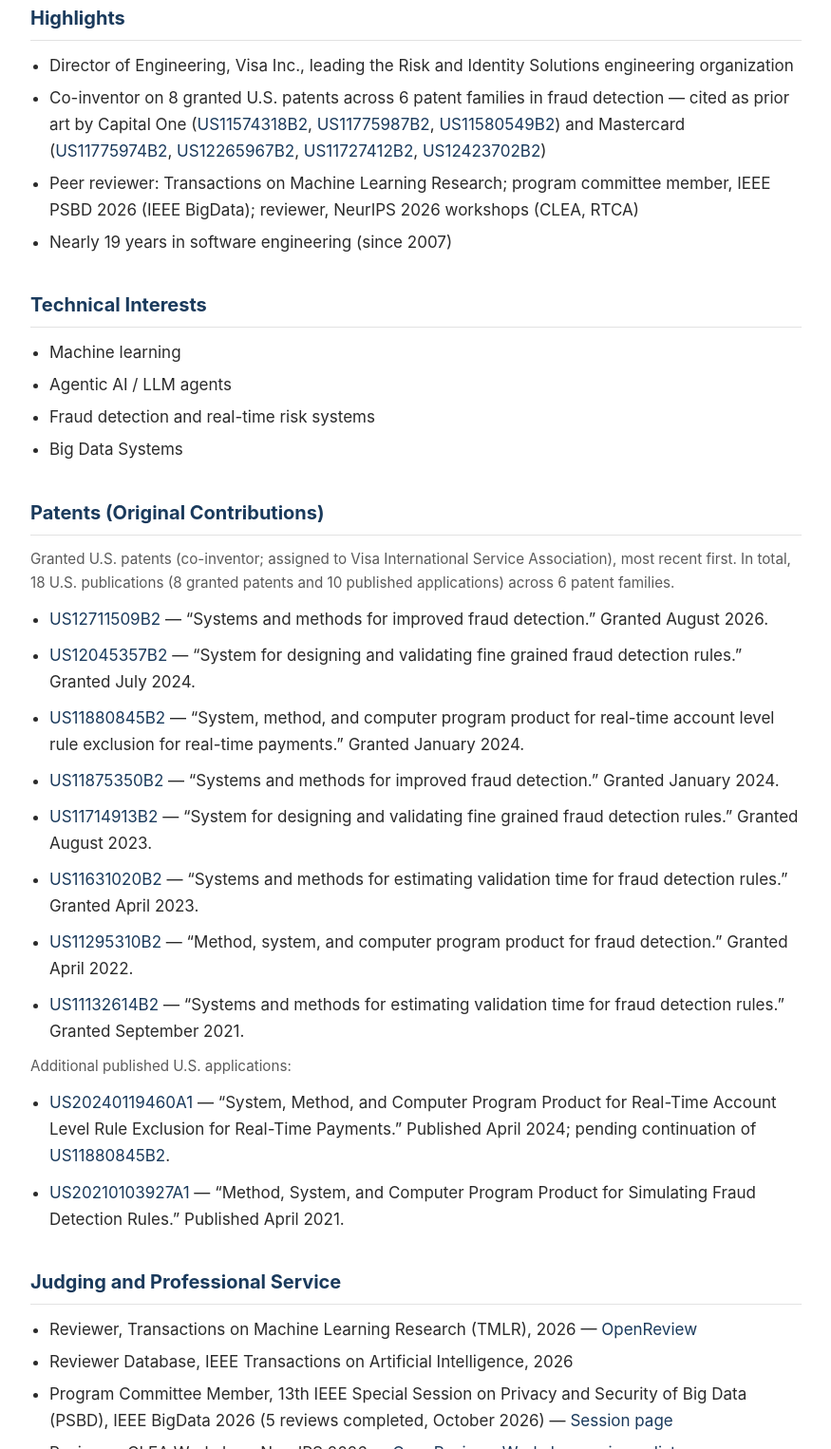
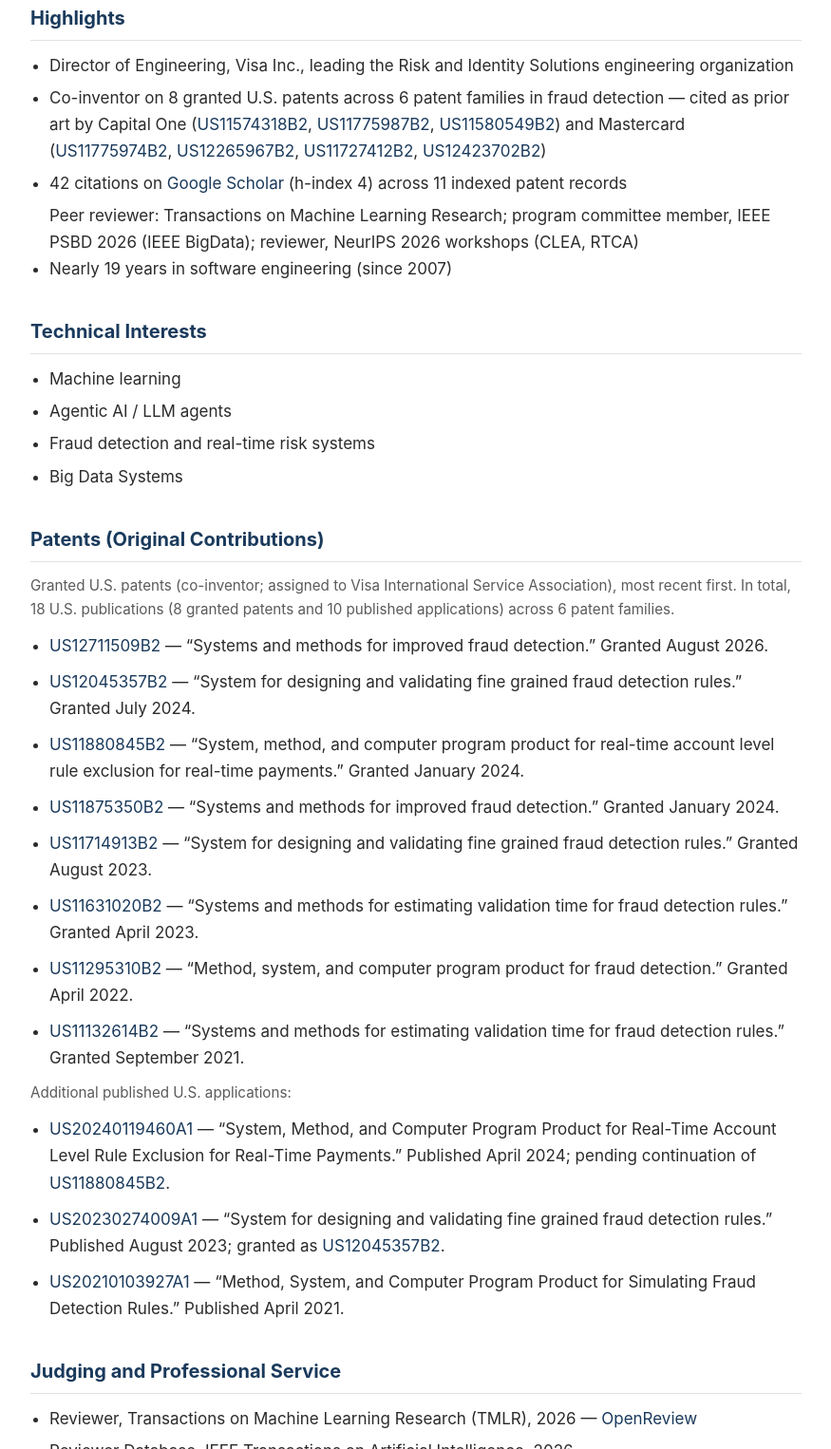
Before and after one commit to jshaik-lab/jshaik-lab.github.io, a plain HTML site: page index.html in a window 1280 px wide. Shown: the part 619-2145 px from the top of the page at 95% size, without its empty margins (202-1077 px from the left). Drawn offline with Linux system fonts and the light colour scheme.

Commit message:
Add Google Scholar citations highlight and US20230274009A1 application
Added a new highlight about citations on Google Scholar and updated patent information.

```diff
--- a/index.html
+++ b/index.html
@@ -52,6 +52,7 @@
       <ul class="plain">
         <li>Director of Engineering, Visa Inc., leading the Risk and Identity Solutions engineering organization</li>
         <li>Co-inventor on 8 granted U.S. patents across 6 patent families in fraud detection — cited as prior art by Capital One (<a href="https://patents.google.com/patent/US11574318B2/en">US11574318B2</a>, <a href="https://patents.google.com/patent/US11775987B2/en">US11775987B2</a>, <a href="https://patents.google.com/patent/US11580549B2/en">US11580549B2</a>) and Mastercard (<a href="https://patents.google.com/patent/US11775974B2/en">US11775974B2</a>, <a href="https://patents.google.com/patent/US12265967B2/en">US12265967B2</a>, <a href="https://patents.google.com/patent/US11727412B2/en">US11727412B2</a>, <a href="https://patents.google.com/patent/US12423702B2/en">US12423702B2</a>)</li>
+                <li>42 citations on <a href="https://scholar.google.com/citations?user=wjZTBzwAAAAJ">Google Scholar</a> (h-index 4) across 11 indexed patent records</li
         <li>Peer reviewer: Transactions on Machine Learning Research; program committee member, IEEE PSBD 2026 (IEEE BigData); reviewer, NeurIPS 2026 workshops (CLEA, RTCA)</li>
         <li>Nearly 19 years in software engineering (since 2007)</li>
       </ul>
@@ -120,6 +121,11 @@
           Published April 2024; pending continuation of <a href="https://patents.google.com/patent/US11880845B2/en">US11880845B2</a>.
         </li>
         <li>
+          <a href="https://patents.google.com/patent/US20230274009A1/en">US20230274009A1</a> —
+          “System for designing and validating fine grained fraud detection rules.”
+          Published August 2023; granted as <a href="https://patents.google.com/patent/US12045357B2/en">US12045357B2</a>.
+        </li>
+        <li>
           <a href="https://patents.google.com/patent/US20210103927A1/en">US20210103927A1</a> —
           “Method, System, and Computer Program Product for Simulating Fraud Detection Rules.”
           Published April 2021.
```
